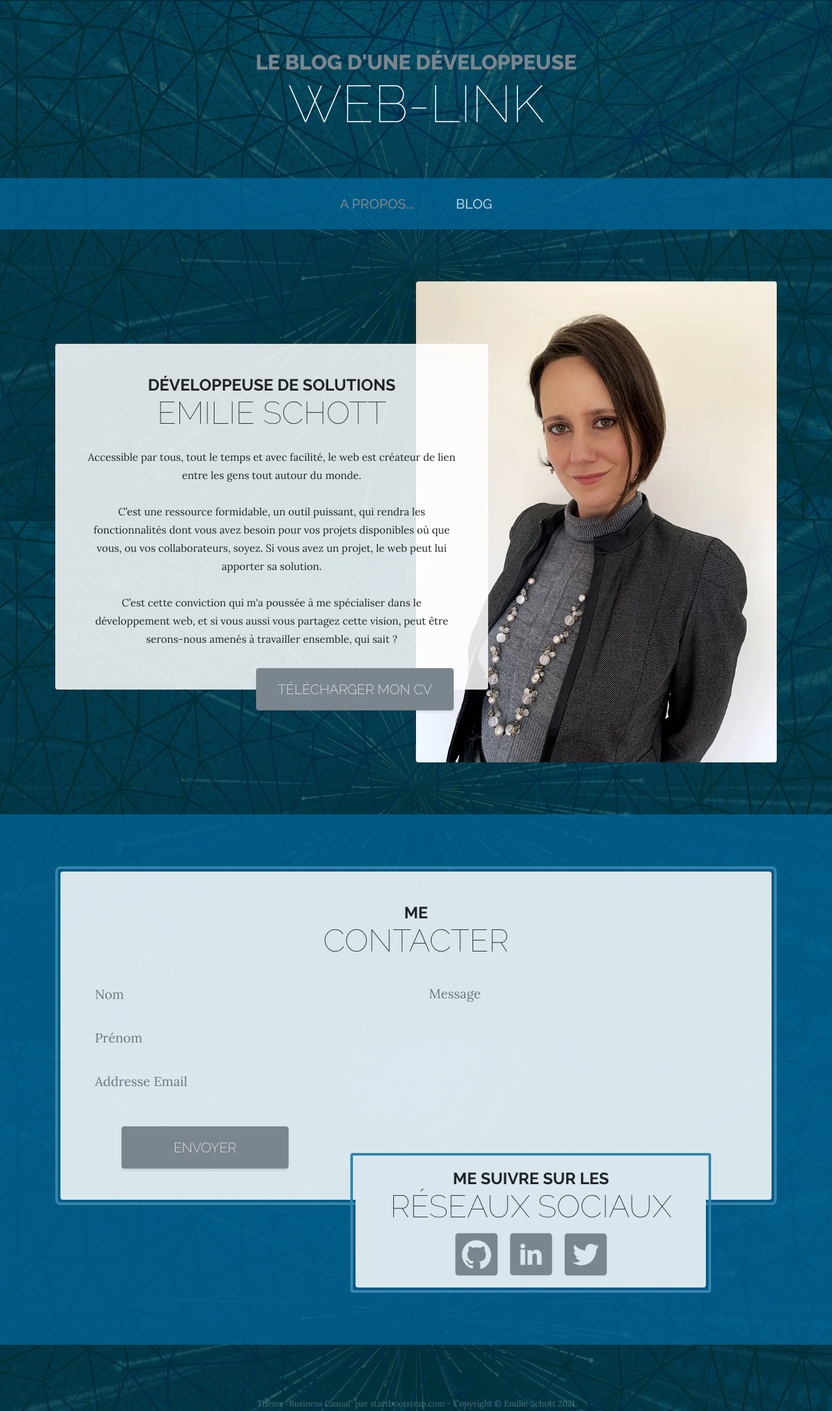
After one commit to EmilieSchott/P5-BlogPHP, a PHP site: template view/homeView.html.twig in a window 1280 px wide. The commit adds this page. Shown: the whole page at 65% size. Run offline with PHP 8.4, Linux system fonts and the light colour scheme; the template is opened without the code that fills it, so the values that code supplies are empty; some libraries are stand-ins or nearby versions.

Commit message:
change files name for .twig to .html.twig in view + change a comment for the composer autoload.php file in index.php + add name attributes in the contact form html code in homeView.html.twig

```diff
--- a/index.php
+++ b/index.php
@@ -1,7 +1,6 @@
 <?php
 
-
-// twig :
+// twig and PHPmailer composer:
 require_once 'vendor/autoload.php';
 
 $loader = new \Twig\Loader\FilesystemLoader(__DIR__ . '/view');
--- /dev/null
+++ b/view/homeView.html.twig
@@ -0,0 +1,150 @@
+{% extends "base.twig" %}
+
+{% block stylesheet %}
+    <link href="public/theme/css/style.css" rel="stylesheet">
+{% endblock %}
+{% block title %}Accueil{% endblock %}
+{% block description %}
+    Si vous souhaitez en apprendre plus sur l'autrice de ce blog, vous trouverez tout ce qu'il vous faut sur cette page.
+{% endblock %}
+{% block image %}http://www.example.com/image.jpg{% endblock %}
+{% block type %}website{% endblock %}
+{% block url %}http://www.example.com/{% endblock %}
+{% block author %}Emilie Schott{% endblock %}
+
+{% block head %}
+    {{ parent() }}
+{% endblock %}
+
+{% block header %}
+    {{ parent() }}
+{% endblock %}
+
+{% block content %}
+    <section class="page-section clearfix">
+        <div class="container">
+            <div class="intro">
+                <img class="intro-img img-fluid mb-3 mb-lg-0 rounded" src="public/theme/img/portrait ES.jpg" alt="">
+                <div class="intro-text col-11 text-center bg-faded mx-auto left-md-0 p-3 p-md-4 p-lg-5 rounded">
+                    <h2 class="section-heading mb-4">
+                        <span class="section-heading-upper">Développeuse de solutions</span>
+                        <span class="section-heading-lower">Emilie Schott</span>
+                    </h2>
+                    <p class="mb-3">Accessible par tous, tout le temps et avec facilité, le web est créateur de lien entre les gens tout autour du monde.
+                        <br><br>
+                        C’est une ressource formidable, un outil puissant, qui rendra les fonctionnalités dont vous avez besoin pour vos projets disponibles où que vous, ou vos collaborateurs, soyez.
+                        Si vous avez un projet, le web peut lui apporter sa solution.
+                        <br><br>
+                        C’est cette conviction qui m'a poussée à me spécialiser dans le développement web, et si vous aussi vous partagez cette vision, peut être serons-nous amenés à travailler ensemble, qui sait ?
+                    </p>
+                    <div class="intro-button">
+                        <a class="btn btn-primary btn-xl" href="#">Télécharger mon CV</a>
+                    </div>
+                </div>
+            </div>
+        </div>
+    </section>
+
+    <!-- Contact Section -->
+    <section class="page-section contact clearfix">
+        <div class="container">
+            <div class="contact-tool">
+
+                <!-- contact form : -->
+                <div class="contact-inner text-center p-3 pb-5 p-md-4 p-lg-5 rounded">
+
+                    <h2 class="section-heading mb-4">
+                        <span class="section-heading-upper">Me</span>
+                        <span class="section-heading-lower">contacter</span>
+                    </h2>
+
+                    <form name="sentMessage" id="contactForm" action="index.php?action=contactMe" method="post" novalidate>
+                        <div class="row">
+                            <div class="form-group col-xl-6 mx-auto col-xs-12 floating-label-form-group controls">
+                                <div class="form-group floating-label-form-group controls">
+                                    <label>Nom</label>
+                                    <input type="text" class="form-control" placeholder="Nom" name="name" id="name" required data-validation-required-message="Entrez votre nom, s'il vous plait.">
+                                    <p class="help-block text-danger"></p>
+                                </div>
+
+                                <div class="form-group floating-label-form-group controls">
+                                    <label>Prénom</label>
+                                    <input type="text" class="form-control" placeholder="Prénom" name="firstName" id="firstName" required data-validation-required-message="Entrez votre prénom, s'il vous plait.">
+                                    <p class="help-block text-danger"></p>
+                                </div>
+
+                                <div class="form-group floating-label-form-group controls">
+                                    <label>Addresse email </label>
+                                    <input type="email" class="form-control" placeholder="Addresse Email" name="email" id="email" required data-validation-required-message="Entrez votre email, s'il vous plait.">
+                                    <p class="help-block text-danger"></p>
+                                </div>
+                            </div>
+
+                            <div class="form-group col-xl-6 mx-auto col-xs-12 floating-label-form-group controls">
+                                <label>Message</label>
+                                <textarea rows="5" class="form-control" placeholder="Message" name="message" id="message" required data-validation-required-message="Tapez un message, s'il vous plait."></textarea>
+                                <p class="help-block text-danger"></p>
+                            </div>
+                        </div>
+
+                        <div class="row">
+                            <button type="submit" class="btn btn-primary btn-xl submit-button">Envoyer</button>
+                        </div>
+                    </form>
+                </div>
+
+                <!-- social networks : -->
+                <div class="RS-border col-10 offset-1 col-md-6 offset-md-5 col-xl-6 offset-xl-4  rounded ">
+                    <div class="contact-RS text-center p-3  rounded">
+                        <h2 class="section-heading mb-4">
+                            <span class="section-heading-upper">Me suivre sur les</span>
+                            <span class="section-heading-lower">réseaux sociaux</span>
+                        </h2>
+
+                        <!-- git hub : -->
+                        <a href="https://github.com/EmilieSchott/">
+                            <svg xmlns="http://www.w3.org/2000/svg"   viewBox="20 20.2 50 50">
+                                <g>
+                                    <path class="contour" d="M68.2 65c0 1.9-1.6 3.4-3.4 3.4H25.2c-1.9 0-3.4-1.6-3.4-3.4V25.3c0-1.9 1.6-3.4 3.4-3.4h39.6c1.9 0 3.4 1.6 3.4 3.4V65z"
+                                    stroke-width="2.784" stroke-linecap="round" stroke-linejoin="round" stroke-miterlimit="10"/>
+                                    <path class="intern" d="M58.8 37.6c-1.4-2.5-3.4-4.4-5.8-5.8-2.5-1.4-5.1-2.1-8-2.1-2.9 0-5.6.7-8 2.1-2.5 1.4-4.4 3.4-5.8 5.8-1.4 2.5-2.1 5.1-2.1 8 0 3.5 1 6.6 3 9.4 2.1 2.7 4.7 4.7 7.9 5.8.3.1.6 0 .8-.1.2-.1.3-.3.3-.6V59v-1.9l-.5.1c-.3.1-.7.1-1.2.1s-1-.1-1.4-.1c-.5-.1-1-.3-1.4-.6-.4-.3-.8-.8-.9-1.3l-.2-.5c-.1-.3-.3-.7-.7-1-.3-.4-.6-.6-.9-.8l-.1-.2c-.1-.1-.2-.1-.3-.3-.1-.1-.1-.2-.2-.3-.1-.1 0-.2.1-.2.1-.1.3-.1.6-.1l.4.1c.3.1.6.2 1 .5s.8.6 1 1.1c.3.5.7 1 1.2 1.3.5.3.9.5 1.4.5.5 0 .8-.1 1.2-.1.3-.1.6-.2 1-.3.1-1 .5-1.6 1-2.1-.8-.1-1.5-.2-2.1-.3-.6-.1-1.3-.4-1.9-.8-.7-.3-1.2-.8-1.6-1.4-.4-.5-.8-1.3-1.1-2.2-.3-.9-.4-1.9-.4-3.1 0-1.6.5-3.1 1.6-4.3-.5-1.2-.5-2.7.1-4.3.4-.1 1 0 1.8.3s1.4.5 1.7.8c.3.2.7.4.9.5 1.3-.3 2.6-.5 4-.5s2.7.2 4 .5l.8-.5c.5-.3 1.2-.6 1.9-.9.8-.3 1.3-.3 1.7-.2.6 1.6.7 3 .1 4.3 1.1 1.2 1.6 2.6 1.6 4.3 0 1.2-.1 2.2-.4 3.2-.3.9-.6 1.6-1.1 2.2-.5.6-1 1-1.7 1.4-.7.3-1.3.6-1.9.8-.6.1-1.4.3-2.1.3.7.6 1.1 1.6 1.1 3v4.4c0 .3.1.5.3.6.2.1.5.2.8.1 3.2-1.1 5.8-3 7.8-5.8 2.1-2.7 3-5.9 3-9.4-.2-3.3-.9-5.9-2.3-8.3z"/>
+                                </g>
+                            </svg>
+                        </a>
+
+                        <!-- linked in : -->
+                        <a href="https://www.linkedin.com/in/emilie-schott-91bb61192/">
+                            <svg xmlns="http://www.w3.org/2000/svg" width="70" height="70" viewBox="20 20.2 50 50">
+                                <g>
+                                    <path class="contour" d="M68.1 64.8c0 1.9-1.6 3.4-3.4 3.4H25.3c-1.9 0-3.4-1.6-3.4-3.4V25.3c0-1.9 1.6-3.4 3.4-3.4h39.4c1.9 0 3.4 1.6 3.4 3.4v39.5z"
+                                    stroke-width="2.772" stroke-linecap="round" stroke-linejoin="round" stroke-miterlimit="10"/>
+                                    <path class="intern" d="M35.9 38.3c-1.4 0-2.3-1.1-2.3-2.1 0-1.2.8-2.4 2.3-2.4 1.3 0 2.3 1 2.3 2.3 0 1.3-.9 2.2-2.3 2.2z"/>
+                                    <path class="intern" d="M35.9 34.1c1.1 0 1.9.8 1.9 1.9 0 1-.5 1.9-1.9 1.9-1.2 0-1.9-.9-1.9-1.8 0-1 .7-2 1.9-2m0-.7c-1.6 0-2.6 1.3-2.6 2.7 0 1.3 1 2.5 2.6 2.5 1.7 0 2.6-1.2 2.6-2.6 0-1.4-1-2.6-2.6-2.6z"/>
+                                    <path class="intern" d="M33.6 40.2h4.5v16.2h-4.5z"/>
+                                    <path class="intern" d="M37.8 40.6v15.5H34V40.6h3.8m.7-.7h-5.2v16.9h5.2V39.9z"/>
+                                    <path class="intern" d="M51.8 56.4v-8.6c0-2.5-1.1-4-2.9-4-1.8 0-2.5 1.6-2.8 2.3-.1.5-.1.9-.1 1.4v8.9h-4.5V45.6c0-1-.1-2.1-.1-2.9 0-.6-.1-1.2-.1-1.8h4l.3 2.2h.6l.1-.1c.3-.5 1.8-2.5 4.6-2.5 3.4 0 5.3 2.5 5.3 6.6v9.2l-4.4.1z"/>
+                                    <path class="intern" d="M50.9 40.8c3.2 0 5 2.3 5 6.3V56h-3.8v-8.2c0-2.7-1.2-4.3-3.3-4.3-2.1 0-2.8 1.8-3.1 2.5-.1.5-.1 1-.1 1.5V56h-3.8V45.6c0-1.1-.1-2.1-.1-2.9 0-.5-.1-1-.1-1.4H45l.2 1.6.1.6h1.1l.2-.3c.3-.6 1.7-2.4 4.3-2.4m0-.7c-2.7 0-4.3 1.6-4.9 2.6h-.1l-.3-2.2H41c0 1.4.1 3.1.1 5.1v11.1h5.2v-9.2c0-.5 0-.9.1-1.3.4-.9 1-2.1 2.5-2.1 1.8 0 2.6 1.6 2.6 3.6v9h5.2v-9.6c0-4.7-2.5-7-5.8-7z"/>
+                                </g>
+                            </svg>
+                        </a>
+
+                        <!-- twitter : -->
+                        <a href="https://twitter.com/SchottEmilie1">
+                            <svg xmlns="http://www.w3.org/2000/svg" width="70" height="70" viewBox="20 20.2 50 50">
+                                <g>
+                                    <path class="contour" d="M68.3 65c0 1.9-1.6 3.4-3.4 3.4H25.3c-1.9 0-3.4-1.6-3.4-3.4V25.5c0-1.9 1.6-3.4 3.4-3.4h39.5c1.9 0 3.4 1.6 3.4 3.4V65z"
+                                    stroke-width="2.78" stroke-linecap="round" stroke-linejoin="round" stroke-miterlimit="10"/>
+                                    <path class="intern" d="M30.9 54.3c3.2.3 5.9-.5 8.4-2.3-.5-.1-1-.2-1.4-.3-1.7-.5-2.9-1.6-3.6-3.3-.2-.5-.2-.5.3-.5s1.1.1 1.8-.1c-1-.3-1.9-.8-2.5-1.4-1.1-1.1-1.8-2.4-1.9-3.9-.1-.6 0-.7.5-.4.5.3 1.1.4 1.8.4-.4-.5-.9-.8-1.2-1.3-1.3-1.9-1.5-3.8-.6-5.9.2-.5.3-.5.8-.1 2 2.2 4.3 3.8 7.1 4.8 1.2.4 2.5.7 3.8.8.7.1.8 0 .6-.7-.3-2.3 1-4.7 3.2-5.8 2.1-1.1 4.9-.8 6.6.8.3.3.7.3 1.1.3.9-.3 1.8-.5 2.6-1 .1-.1.3-.2.5-.1-.4 1.2-1.2 2.2-2.2 3 1-.1 1.9-.4 2.9-.8 0 .3-.2.5-.3.7-.6.8-1.2 1.4-2 2-.3.3-.5.5-.5 1 .1 3.9-1.2 7.4-3.5 10.5-2.7 3.7-6.5 5.8-11 6.3-3.8.5-7.3-.3-10.6-2.1-.1-.1-.2-.1-.3-.2-.3-.2-.3-.3-.4-.4z"/>
+                                </g>
+                            </svg>
+                        </a>
+                    </div>
+                </div>
+            </div>
+        </div>
+    </section>
+{% endblock %}
+
+{% block footer %}
+    {{ parent() }}
+{% endblock %}
```
Also changed, not shown: view/base.html.twig (added, +100 -0 lines), view/childTemplate.html.twig (added, +27 -0 lines).
